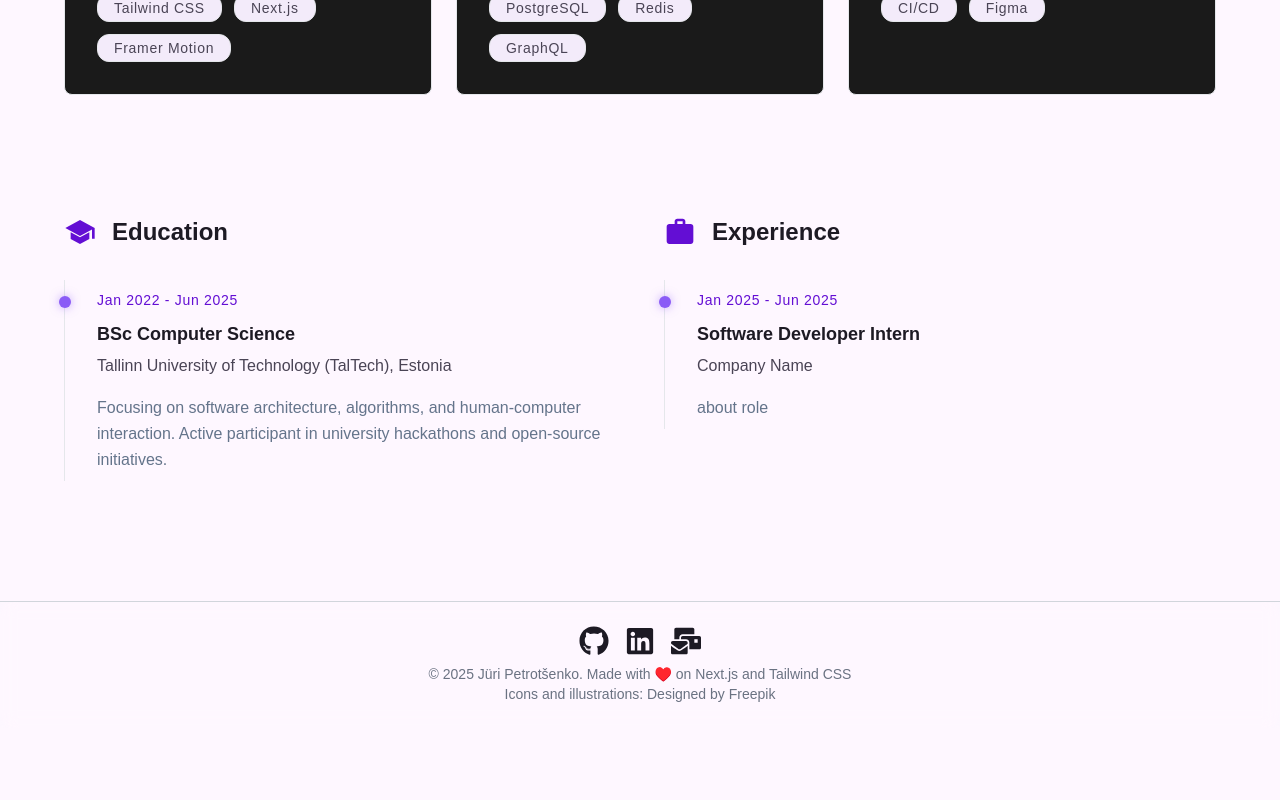
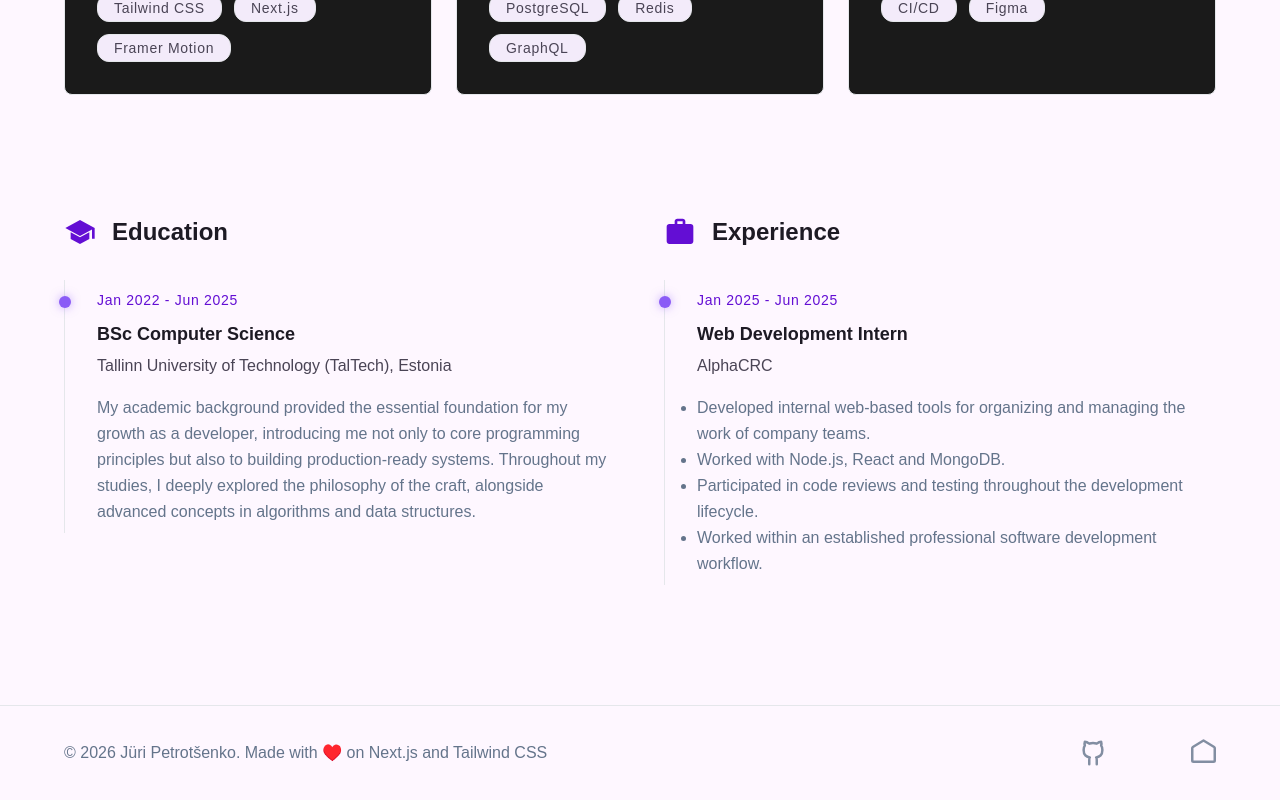
Before and after one commit to Harvar3105/Harvar3105.github.io, a Next.js app: page /en/experience in a window 1280 px wide. Shown: the part 592-1392 px from the top of the page. Before the commit the page ends 1320 px from the top, so only its background shows below. Built offline with nearby package versions, Linux system fonts and the light colour scheme.

Commit message:
Redisign finished

```diff
--- a/messages/en.json
+++ b/messages/en.json
@@ -7,7 +7,7 @@
     "get_in_touch": "Get in touch"
   },
   "Footer": {
-    "authorship": "© 2025 Jüri Petrotšenko. Made with ♥️ on Next.js and Tailwind CSS",
+    "authorship": "© 2026 Jüri Petrotšenko. Made with ♥️ on Next.js and Tailwind CSS",
     "icons_and_illustrations": "Icons and illustrations:"
   },
   "Metadata": {
@@ -19,14 +19,14 @@
     "welcome": "Welcome to my portfolio website!",
     "name": "Jüri Petrotsenko",
     "whoami": "Bachelor's graduate in IT Systems Development",
-    "about_me": "Recent Bachelor's graduate in IT Systems from the Tallinn University of Technology (TalTech) in Estonia with solid background in software development and system design.",
+    "about_me": "Junior Full-Stack Developer with a Bachelor's degree in IT Systems Development and 6 months of commercial web development experience. Experienced in building full-stack applications using .NET, Next.js and TypeScript. Strong practical experience with microservice architecture, RESTful APIs, authentication, databases, message brokers and containerized applications..",
     "about_me_header": "About me:",
-    "eager": "I'm eager to :)",
-    "passion": "Interested in continued development as a developer by engaging in real projects, learning best practices, and increasing technical skills in a work environment. Currently looking for a short-term job.",
+    "philosophy": "As a developer, I look beyond just writing code; I focus on understanding the ecosystem of an application. I have a natural analytical mindset that allows me to dissect complex systems, track down anomalies, and uncover the true root causes of errors. For me, software development is not about completing tasks—it is about leveraging my technical expertise to solve real-world problems and deliver meaningful impact.",
+    "passion": "Interested in continued development as a developer by engaging in real projects, learning best practices, and increasing technical skills in a work environment.",
     "lets_build": "Let's build something fascinating!",
-    "looking_for": "Im looking for...",
+    "reach_out": "If you are looking for a developer who doesn't just write code but delivers meaningful solutions, I’d love to connect. Reach out, and let’s discuss how we can bring your projects to life.",
     "Buttons": {
-      "contact_me": "Contact me",
+      "to_projects": "Browse Projects",
       "to_github": "Watch on GitHub",
       "linkedIn": "Watch on LinkedIn"
     }
@@ -35,7 +35,7 @@
     "header": "Technical Mastery & Experience",
     "description": "A breakdown of my foundational skills, ongoing learning, and academic background shaping my approach to software engineering.",
     "Skills": {
-      "section_name": "Terminal icon here",
+      "section_name": "Technical Skills",
       "front": "Frontend Architecture",
       "back": "Backend & Systems",
       "infra": "DevOps & Tools"
@@ -45,20 +45,23 @@
       "date": "Jan 2022 - Jun 2025",
       "degree": "BSc Computer Science",
       "uni": "Tallinn University of Technology (TalTech), Estonia",
-      "description": "Focusing on software architecture, algorithms, and human-computer interaction. Active participant in university hackathons and open-source initiatives."
+      "description": "My academic background provided the essential foundation for my growth as a developer, introducing me not only to core programming principles but also to building production-ready systems. Throughout my studies, I deeply explored the philosophy of the craft, alongside advanced concepts in algorithms and data structures."
     },
     "Exp": {
       "section_name": "Experience",
       "date": "Jan 2025 - Jun 2025",
-      "role": "Software Developer Intern",
-      "company": "Company Name",
-      "description": "about role"
+      "role": "Web Development Intern",
+      "company": "AlphaCRC",
+      "t1": "Developed internal web-based tools for organizing and managing the work of company teams.",
+      "t2": "Worked with Node.js, React and MongoDB.",
+      "t3": "Participated in code reviews and testing throughout the development lifecycle.",
+      "t4": "Worked within an established professional software development workflow."
     }
   },
   "Contact":{
     "header": "Get in touch",
-    "description": "Whether you're looking to integrate a complex system, architect a new application, or just talk code, I'm ready to collaborate. Open a secure channel below.",
-    "mail_header": "Send a Transmission",
+    "description": "Whether you're looking to integrate a complex system, architect a new application, or just talk code, I'm ready to collaborate.",
+    "mail_header": "Send a message",
     "direct_header": "Direct Vectors",
     "addr": "Tallinn, Estonia (Remote Available)",
     "cv_header": "Curiculum Vitae",
@@ -71,9 +74,9 @@
     "l_email": "Email",
     "ph_email": "Your email",
     "l_subject": "Subject",
-    "ph_subject": "Project injury",
+    "ph_subject": "Project idea",
     "l_message": "Message payload",
     "ph_message": "Describe your technical reqirenments...",
-    "send": "Transmit message"
+    "send": "Send message"
   }
 }
--- a/messages/ru.json
+++ b/messages/ru.json
@@ -7,7 +7,7 @@
     "get_in_touch": "Связаться"
   },
   "Footer": {
-    "authorship": "© 2025 Jüri Petrotšenko. Сделано с ♥️ на Next.js и Tailwind CSS",
+    "authorship": "© 2026 Юрий Петроченко. Сделано с ♥️ на Next.js и Tailwind CSS",
     "icons_and_illustrations": "Иконки и иллюстрации:"
   },
   "Metadata": {
@@ -18,51 +18,54 @@
   "Home":{
     "welcome": "Добро пожаловать на мой сайт портфолио!",
     "name": "Юрий Петроченко",
-    "whoami": "Выпускник направления «Развитие ИТ систем» уровня бакалавра",
+    "whoami": "Выпускник бакалавриата по направлению \"Разработка ИТ-систем\"",
     "about_me": "Выпускник Таллиннского Технического Университета (TalTech) Эстонии по специальности «Развитие ИТ систем». Имею опыт разработки программного обеспечения и системного проектирования. Интересуюсь разработкой полного цикла, созданием веб- и кроссплатформенных приложений.",
     "about_me_header": "Обо мне:",
-    "eager": "Я желаю :)",
-    "passion": "Желаю продолжать развиваться как разработчик, участвуя в реальных проектах, изучая передовой опыт и совершенствуя технические навыки в рабочей среде. В настоящее время ищу краткосрочную работу.",
+    "philosophy": "Как разработчик, я смотрю дальше простого написания кода; я фокусируюсь на понимании экосистемы приложения. У меня естественный аналитический склад ума, который позволяет мне разбирать сложные системы, отслеживать аномалии и находить истинные первопричины ошибок. Для меня разработка ПО — это не выполнение задач, а использование моей технической экспертизы для решения реальных проблем и создания значимого эффекта.",
+    "passion": "Желаю продолжать развиваться как разработчик, участвуя в реальных проектах, изучая передовой опыт и совершенствуя технические навыки в рабочей среде.",
     "lets_build": "Давайте создадим что-то увлекательное!",
-    "looking_for": "Я ищу...",
+    "reach_out": "Если вы ищете разработчика, который не просто пишет код, а создает значимые решения, я буду рад сотрудничеству. Свяжитесь со мной, и давайте обсудим, как мы можем воплотить ваши проекты в жизнь.",
     "Buttons": {
-      "contact_me": "Связаться со мной",
-      "to_github": "Посмотреть на GitHub",
-      "linkedIn": "Посмотреть на LinkedIn"
+      "to_projects": "Осмотреть проекты",
+      "to_github": "Ознакомиться на GitHub",
+      "linkedIn": "Ознакомиться на LinkedIn"
     }
   },
   "Experience": {
-    "header": "Technical Mastery & Experience",
-    "description": "A breakdown of my foundational skills, ongoing learning, and academic background shaping my approach to software engineering.",
+    "header": "Технические навыки и опыт",
+    "description": "Обзор моих базовых навыков, непрерывного обучения и академического бэкграунда, которые формируют мой подход к программной инженерии",
     "Skills": {
-      "section_name": "Terminal icon here",
-      "front": "Frontend Architecture",
-      "back": "Backend & Systems",
-      "infra": "DevOps & Tools"
+      "section_name": "Технические компетенции",
+      "front": "Фронтенд архитектура",
+      "back": "Бекенд системы",
+      "infra": "Девопс и инструменты"
     },
     "Edu": {
-      "section_name": "Education",
-      "date": "Jan 2022 - Jun 2025",
+      "section_name": "Образование",
+      "date": "Янв 2022 - Июн 2025",
       "degree": "BSc Computer Science",
-      "uni": "Tallinn University of Technology (TalTech), Estonia",
-      "description": "Focusing on software architecture, algorithms, and human-computer interaction. Active participant in university hackathons and open-source initiatives."
+      "uni": "Таллиннский университет технологий (TalTech), Эстония",
+      "description": "Академический опыт заложил прочную основу для моего становления как разработчика, открыв для меня не только базу программирования, но и принципы создания готовых к релизу (production-ready) систем. Программа обучения также сформировала мое понимание философии профессии и глубокую теоретическую базу в области алгоритмов и структур данных."
     },
     "Exp": {
-      "section_name": "Experience",
-      "date": "Jan 2025 - Jun 2025",
-      "role": "Software Developer Intern",
-      "company": "Company Name",
-      "description": "about role"
+      "section_name": "Опыт работы",
+      "date": "Янв 2025 - Июн 2025",
+      "role": "Практикант-разработчик веб приложений",
+      "company": "AlphaCRC",
+      "t1": "Разрабатывал внутреннме инструменты компании менеджмента и оптимизации процессов.",
+      "t2": "Работал с Node.js, React и MongoDB.",
+      "t3": "Учавствовал в ревью кода и тестировании в процессе разработки.",
+      "t4": "Работал в налаженном профессиональном процессе разработок ПО."
     }
   },
   "Contact":{
     "header": "Связаться с автором",
-    "description": "Whether you're looking to integrate a complex system, architect a new application, or just talk code, I'm ready to collaborate. Open a secure channel below.",
-    "mail_header": "Send a Transmission",
-    "direct_header": "Прямые каналы",
+    "description": "Ищете ли вы возможность интегрировать сложную систему, спроектировать архитектуру нового приложения или просто хотите поговорить о коде — я готов к сотрудничеству.",
+    "mail_header": "Отправить сообщение",
+    "direct_header": "Прямые каналы связи",
     "addr": "Таллинн, Эстония (Также удалённо)",
     "cv_header": "Резюме",
-    "cv_prom": "Download my complete technical history, stack proficiencies, and project architecture breakdowns.",
+    "cv_prom": "Скачайте мою полную техническую историю, профиль ключевых технологий и детальный разбор архитектуры проектов.",
     "download": "Скачать"
   },
   "Email": {
@@ -71,7 +74,7 @@
     "l_email": "Почта",
     "ph_email": "Адрес вашей э-почты",
     "l_subject": "Тема",
-    "ph_subject": "Тема проекта",
+    "ph_subject": "Идея проекта",
     "l_message": "Содержание письма",
     "ph_message": "Опишите ваши ожидания и предпочтения...",
     "send": "Отправить сообщение"
--- a/package.json
+++ b/package.json
@@ -18,8 +18,7 @@
     "next-sitemap": "^4.2.3",
     "pdfjs-dist": "^5.3.93",
     "react": "^19.0.0",
-    "react-dom": "^19.0.0",
-    "react-icons": "^5.5.0"
+    "react-dom": "^19.0.0"
   },
   "devDependencies": {
     "@eslint/eslintrc": "^3",
--- a/src/app/[locale]/experience/page.tsx
+++ b/src/app/[locale]/experience/page.tsx
@@ -132,9 +132,20 @@ export default function Experience({
             <p className="font-body-md text-body-md text-on-surface-variant mb-4">
               {t("Exp.company")}
             </p>
-            <p className="font-body-md text-body-md text-text-muted leading-relaxed">
-              {t("Exp.description")}
-            </p>
+            <ul className="list-disc font-body-md text-body-md text-text-muted leading-relaxed">
+              <li>
+                <p>{t("Exp.t1")}</p>
+              </li>
+              <li>
+                <p>{t("Exp.t2")}</p>
+              </li>
+              <li>
+                <p>{t("Exp.t3")}</p>
+              </li>
+              <li>
+                <p>{t("Exp.t4")}</p>
+              </li>
+            </ul>
           </div>
         </section>
       </div>
--- a/src/app/[locale]/page.tsx
+++ b/src/app/[locale]/page.tsx
@@ -2,6 +2,8 @@ import { use } from "react";
 import { setRequestLocale } from "next-intl/server";
 import { useTranslations } from "next-intl";
 import Open from "@/assets/svg/Open";
+import Target from "@/assets/svg/Target";
+import { Link } from "@/i18n/navigation";
 // import { useTranslations } from "next-intl";
 
 export default function Home({
@@ -29,9 +31,9 @@ export default function Home({
             {t("whoami")}
           </h2>
           <div className="flex flex-wrap gap-4 mt-8">
-            <button className="font-bold btn-primary px-8 py-3 rounded font-label-mono text-label-mono flex items-center gap-2">
-              {t("Buttons.contact_me")}
-            </button>
+            <Link href="/projects" className="font-bold btn-primary px-8 py-3 rounded font-label-mono text-label-mono flex items-center gap-2">
+              {t("Buttons.to_projects")}
+            </Link>
             <a className="btn-secondary px-8 py-3 rounded font-label-mono text-label-mono flex items-center gap-2">
               {t("Buttons.to_github")} <Open />
             </a>
@@ -41,12 +43,7 @@ export default function Home({
           </div>
         </div>
         <div className="absolute right-0 top-1/2 -translate-y-1/2 w-[40%] opacity-40 hidden lg:block pointer-events-none">
-          <svg className="w-full h-auto drop-shadow-[0_0_15px_rgba(139,92,246,0.3)]" viewBox="0 0 200 200" xmlns="http://www.w3.org/2000/svg">
-            <path d="M 0,100 L 200,100 M 100,0 L 100,200" fill="none" stroke="#8B5CF6" strokeDasharray="4 4" strokeWidth="1.5"/>
-            <circle cx="100" cy="100" fill="none" r="80" stroke="#8B5CF6" strokeWidth="1" opacity="0.6"/>
-            <circle cx="100" cy="100" fill="none" r="40" stroke="#4f319c" strokeWidth="1" opacity="0.8"/>
-            <circle cx="100" cy="100" fill="none" r="2" stroke="#8B5CF6" opacity="0.8"/>
-          </svg>
+          <Target />
         </div>
       </section>
       <section className="flex flex-col md:flex-row gap-12 items-start" id="about">
@@ -60,7 +57,7 @@ export default function Home({
             {t("about_me")}
           </p>
           <p>
-            {t("eager")}
+            {t("philosophy")}
           </p>
           <div className="glass-card p-6 rounded-lg mt-4 border-l-2 border-l-primary">
             <p className="font-body-md text-body-md text-on-surface">
@@ -75,7 +72,7 @@ export default function Home({
           {t("lets_build")}
         </h2>
         <p className="font-body-lg text-body-lg text-on-surface-variant max-w-2xl mx-auto">
-          {t("looking_for")}
+          {t("reach_out")}
         </p>
       </section>
     </main>
--- /dev/null
+++ b/src/assets/svg/GithubAnimated.tsx
@@ -0,0 +1,9 @@
+import React from 'react';
+
+export function GitHubAnimated(props: React.SVGProps<SVGSVGElement>) {
+  return (
+    <svg xmlns="http://www.w3.org/2000/svg" width="1em" height="1em" viewBox="0 0 24 24" {...props}><title>github</title><g fill="none" stroke="currentColor" strokeLinecap="round" strokeLinejoin="round" strokeWidth="2"><path strokeDasharray="32" d="M12 4c1.67 0 2.61 0.4 3 0.5c0.53 -0.43 1.94 -1.5 3.5 -1.5c0.34 1 0.29 2.22 0 3c0.75 1 1 2 1 3.5c0 2.19 -0.48 3.58 -1.5 4.5c-1.02 0.92 -2.11 1.37 -3.5 1.5c0.65 0.54 0.5 1.87 0.5 2.5c0 0.73 0 3 0 3M12 4c-1.67 0 -2.61 0.4 -3 0.5c-0.53 -0.43 -1.94 -1.5 -3.5 -1.5c-0.34 1 -0.29 2.22 0 3c-0.75 1 -1 2 -1 3.5c0 2.19 0.48 3.58 1.5 4.5c1.02 0.92 2.11 1.37 3.5 1.5c-0.65 0.54 -0.5 1.87 -0.5 2.5c0 0.73 0 3 0 3"><animate fill="freeze" attributeName="stroke-dashoffset" dur="0.6s" values="32;0"/></path><path strokeDasharray="10" strokeDashoffset="10" d="M9 19c-1.41 0 -2.84 -0.56 -3.69 -1.19c-0.84 -0.63 -1.09 -1.66 -2.31 -2.31"><animate fill="freeze" attributeName="stroke-dashoffset" begin="0.7s" dur="0.2s" to="0"/></path></g></svg>
+  );
+}
+
+export default GitHubAnimated;
--- /dev/null
+++ b/src/assets/svg/LinkedInAnimated.tsx
@@ -0,0 +1,9 @@
+import React from 'react';
+
+export function LinkedInAnimated(props: React.SVGProps<SVGSVGElement>) {
+  return (
+    <svg xmlns="http://www.w3.org/2000/svg" width="1em" height="1em" viewBox="0 0 24 24" {...props}><title>linkedin</title><circle cx="4" cy="4" r="2" fill="currentColor" opacity="0"><animate fill="freeze" attributeName="opacity" dur="0.2s" to="1"/></circle><g fill="none" stroke="currentColor" strokeLinecap="round" strokeLinejoin="round" strokeWidth="4"><g strokeDasharray="12" strokeDashoffset="12"><path d="M4 10v10"><animate fill="freeze" attributeName="stroke-dashoffset" begin="0.2s" dur="0.2s" to="0"/></path><path d="M10 10v10"><animate fill="freeze" attributeName="stroke-dashoffset" begin="0.5s" dur="0.2s" to="0"/></path></g><path strokeDasharray="24" strokeDashoffset="24" d="M10 15c0 -2.76 2.24 -5 5 -5c2.76 0 5 2.24 5 5v5"><animate fill="freeze" attributeName="stroke-dashoffset" begin="0.7s" dur="0.3s" to="0"/></path></g></svg>
+  );
+}
+
+export default LinkedInAnimated;
--- /dev/null
+++ b/src/assets/svg/MailToAnimated.tsx
@@ -0,0 +1,9 @@
+import React from 'react';
+
+export function MailToAnimated(props: React.SVGProps<SVGSVGElement>) {
+  return (
+    <svg xmlns="http://www.w3.org/2000/svg" width="1em" height="1em" viewBox="0 0 24 24" {...props}><title>email-opened-multiple</title><g fill="none" stroke="currentColor" strokeLinecap="round" strokeLinejoin="round" strokeWidth="2"><path strokeDasharray="64" d="M5 8.06c0 -0.35 0.18 -0.67 0.48 -0.85l8.52 -5.21l8.52 5.21c0.3 0.18 0.48 0.5 0.48 0.85v9.94c0 0.55 -0.45 1 -1 1h-16c-0.55 0 -1 -0.45 -1 -1v-9.94Z"><animate fill="freeze" attributeName="stroke-dashoffset" dur="0.6s" values="64;0"/></path><path strokeDasharray="34" strokeDashoffset="34" d="M19 23h-17c-0.55 0 -1 -0.45 -1 -1v-13"><animate fill="freeze" attributeName="stroke-dashoffset" begin="0.3s" dur="0.3s" to="0"/></path><path strokeDasharray="24" strokeDashoffset="24" d="M5 8.5l9 5.5l9 -5.5"><animate fill="freeze" attributeName="stroke-dashoffset" begin="0.6s" dur="0.3s" to="0"/></path></g></svg>
+  );
+}
+
+export default MailToAnimated;
--- /dev/null
+++ b/src/assets/svg/Target.tsx
@@ -0,0 +1,10 @@
+export default function Target(){
+  return(
+    <svg className="w-full h-auto drop-shadow-[0_0_15px_rgba(139,92,246,0.3)]" viewBox="0 0 200 200" xmlns="http://www.w3.org/2000/svg">
+      <path d="M 0,100 L 200,100 M 100,0 L 100,200" fill="none" stroke="#8B5CF6" strokeDasharray="4 4" strokeWidth="1.5"/>
+      <circle cx="100" cy="100" fill="none" r="80" stroke="#8B5CF6" strokeWidth="1" opacity="0.6"/>
+      <circle cx="100" cy="100" fill="none" r="40" stroke="#4f319c" strokeWidth="1" opacity="0.8"/>
+      <circle cx="100" cy="100" fill="none" r="2" stroke="#8B5CF6" opacity="0.8"/>
+    </svg>
+  );
+}
--- a/src/components/layouts/Footer.tsx
+++ b/src/components/layouts/Footer.tsx
@@ -1,5 +1,7 @@
+import GitHubAnimated from "@/assets/svg/GithubAnimated";
+import LinkedInAnimated from "@/assets/svg/LinkedInAnimated";
+import MailToAnimated from "@/assets/svg/MailToAnimated";
 import { useTranslations } from "next-intl";
-import { FaGithub, FaLinkedin, FaMailBulk } from "react-icons/fa";
 
 export default function Footer() {
   const t = useTranslations("Footer");
@@ -7,47 +9,44 @@ export default function Footer() {
   const email = process.env.EMAIL;
   const linkedInUrl = process.env.LINKEDIN_URL;
   const githubUrl = process.env.GH_URL;
-  const iconsStyle =
-    "text-[var(--grey-icons)] hover:text-[var(--accent-color)] text-2xl md:text-3xl";
 
   return (
-    <footer className="w-full py-6 md:text-base sm:text-sm text-center border-t border-gray-300 dark:border-gray-700 backdrop-blur px-3">
-      <div className="flex justify-center gap-4 mb-2">
+    <footer className="w-full py-stack-lg bg-background border-t border-surface-stroke mt-auto">
+      <div className="flex flex-col md:flex-row justify-between items-center px-gutter max-w-container-max mx-auto gap-6">
+        <div className="font-body-md text-body-md text-text-muted text-center md:text-left">
+          {t("authorship")}
+        </div>
+        <div className="flex gap-6">
           <a
+            className="font-label-mono text-2xl md:text-3xl text-label-mono text-text-muted hover:text-primary-container transition-colors duration-200 opacity-80 hover:opacity-100"
             href={githubUrl}
             target="_blank"
             rel="noopener noreferrer"
             aria-label="GitHub"
-          className={iconsStyle}
           >
-          <FaGithub />
+            <GitHubAnimated />
           </a>
-
           <a
+            className="font-label-mono text-2xl md:text-3xl text-label-mono text-text-muted hover:text-primary-container transition-colors duration-200 opacity-80 hover:opacity-100"
             href={linkedInUrl}
             target="_blank"
             rel="noopener noreferrer"
             aria-label="LinkedIn"
-          className={iconsStyle}
           >
-          <FaLinkedin />
+            <LinkedInAnimated />
           </a>
-
           <a
+            className="font-label-mono text-2xl md:text-3xl text-label-mono text-text-muted hover:text-primary-container transition-colors duration-200 opacity-80 hover:opacity-100"
             href={`mailto:${email}`}
             target="_blank"
             rel="noopener noreferrer"
             aria-label="Email"
-          className={iconsStyle}
           >
-          <FaMailBulk />
+            <MailToAnimated />
           </a>
         </div>
-      <p className="text-gray-500">{t("authorship")}</p>
-      <p className="text-gray-500">
-        {t("icons_and_illustrations") + " "}
-        <a href="http://www.freepik.com">Designed by Freepik</a>
-      </p>
+      </div>
+
     </footer>
   );
 }
```
Lines whose indentation alone changed are shown as unchanged.
